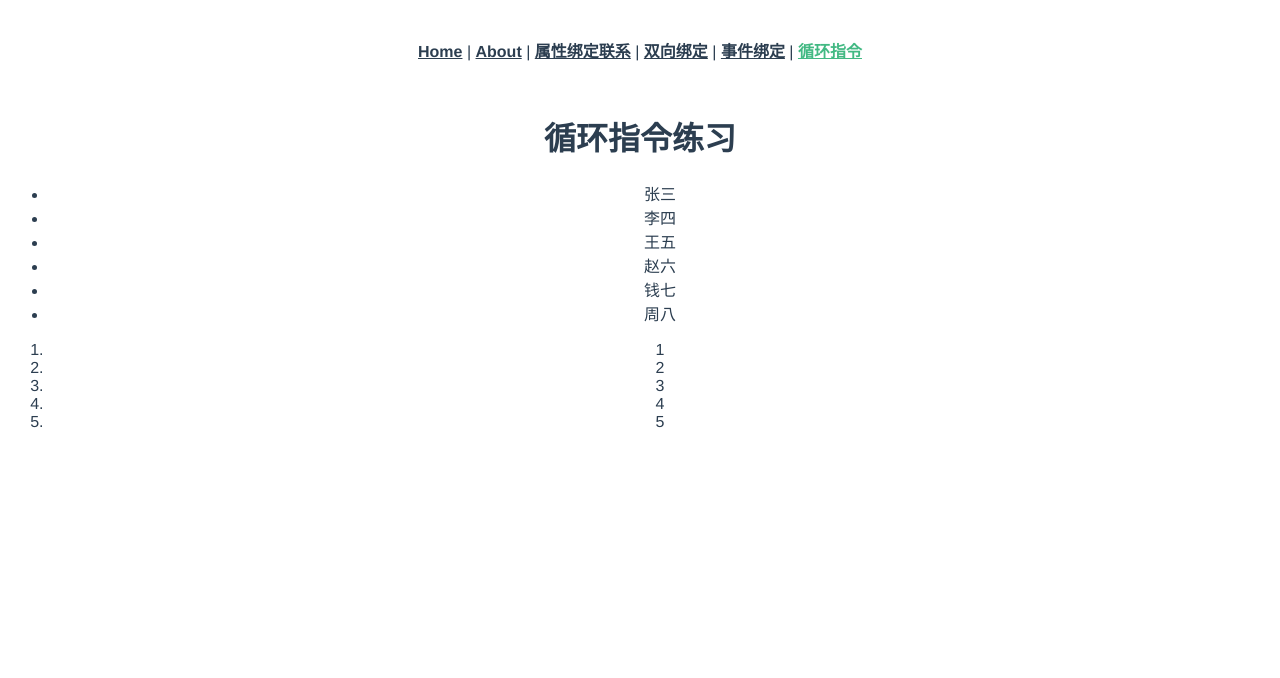
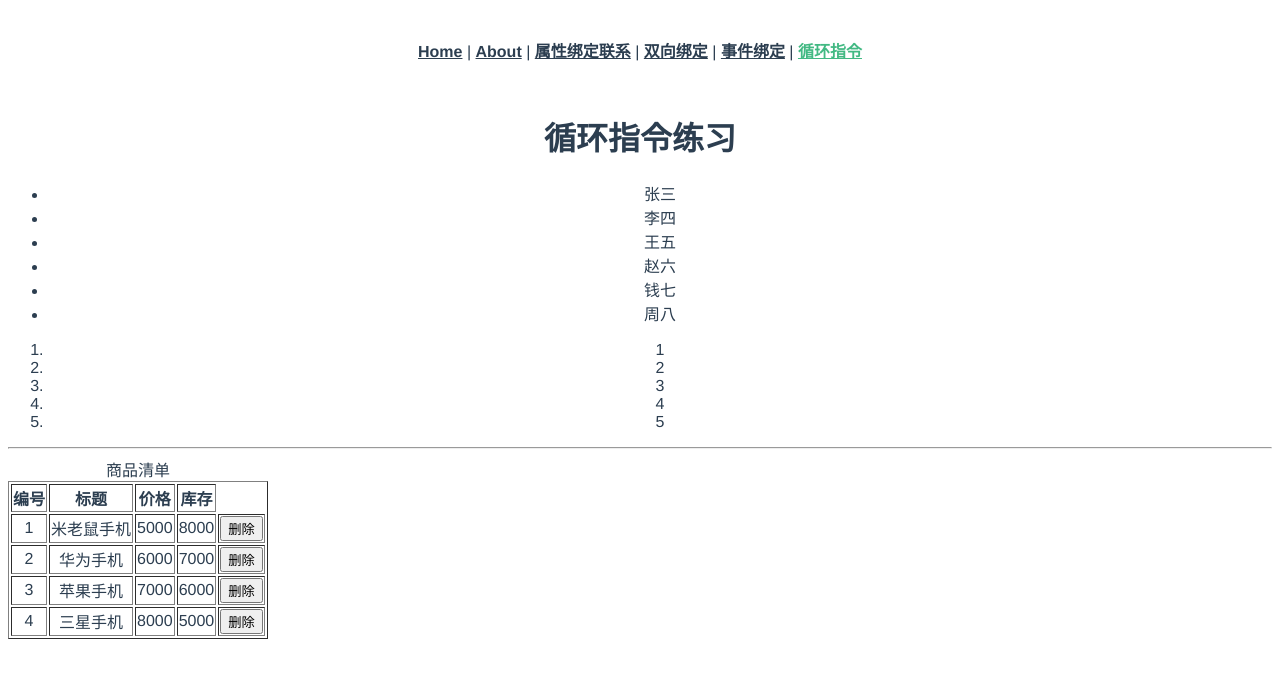
Before and after one commit to SakaiAmusawa/jsd23311_sakai_FE, a Vue app in the folder v1/: page /For-cmd in a window 1280 px wide. Shown: the top 678 px of the page. Built offline with nearby package versions, Linux system fonts and the light colour scheme.

Commit message:
循环指令

```diff
--- a/v1/src/views/ForCmd.vue
+++ b/v1/src/views/ForCmd.vue
@@ -2,6 +2,19 @@
 import {ref} from "vue";
 
 const arr = ref(["张三", "李四", "王五", "赵六", "钱七", "周八"])
+
+const productArr = ref([
+      {title: "米老鼠手机", price: 5000, num: 8000},
+      {title: "华为手机", price: 6000, num: 7000},
+      {title: "苹果手机", price: 7000, num: 6000},
+      {title: "三星手机", price: 8000, num: 5000}
+    ]
+)
+const del = (index) => {
+  if (confirm("确认删除？")) {
+    productArr.value.splice(index, 1)
+  }
+}
 </script>
 
 <template>
@@ -14,6 +27,28 @@ const arr = ref(["张三", "李四", "王五", "赵六", "钱七", "周八"])
   <ol>
     <li v-for="item in 5">{{ item }}</li>
   </ol>
+
+  <hr>
+  <table border="1px">
+    <caption>商品清单</caption>
+    <tr>
+      <th>编号</th>
+      <th>标题</th>
+      <th>价格</th>
+      <th>库存</th>
+    </tr>
+    <!--  v-for="(单个对象,下标) in 数组   -->
+    <tr v-for="(p,index) in productArr">
+      <td>{{ index + 1 }}</td>
+      <td>{{ p.title }}</td>
+      <td>{{ p.price }}</td>
+      <td>{{ p.num }}</td>
+      <td>
+        <button @click="del(index)">删除</button>
+      </td>
+    </tr>
+  </table>
+
 </template>
 
 <style scoped>
```
